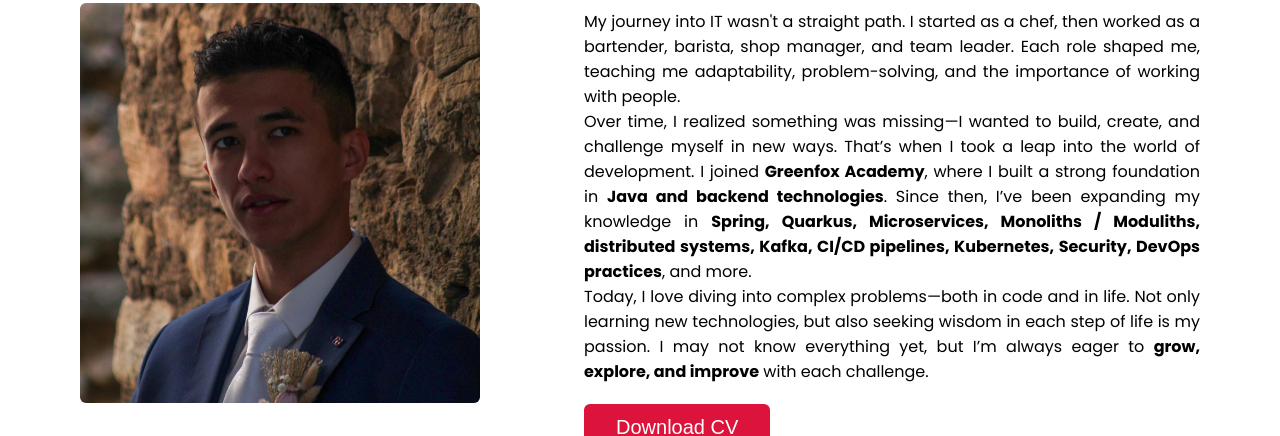
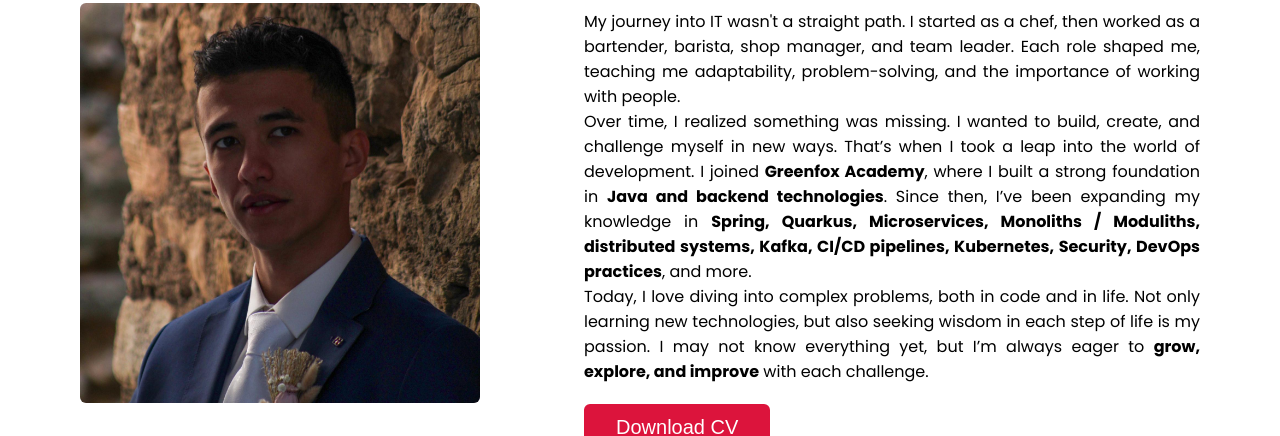
Before and after one commit to NoxEtSol/NoxEtSol.github.io, a plain HTML site: page index.html in a window 1280 px wide. Shown: the part 1065-1501 px from the top of the page. Drawn offline with nearby package versions, Linux system fonts and the light colour scheme.

Commit message:
Update index.html

```diff
--- a/index.html
+++ b/index.html
@@ -68,13 +68,13 @@
     and the importance of working with people.
 </p>
 <p>
-    Over time, I realized something was missing—I wanted to build, create, and challenge myself in new ways.
+    Over time, I realized something was missing. I wanted to build, create, and challenge myself in new ways.
     That’s when I took a leap into the world of development. I joined <strong>Greenfox Academy</strong>, where I built
     a strong foundation in <strong>Java and backend technologies</strong>. Since then, I’ve been expanding my knowledge
     in <strong>Spring, Quarkus, Microservices, Monoliths / Moduliths, distributed systems, Kafka, CI/CD pipelines, Kubernetes, Security, DevOps practices</strong>, and more.
 </p>
 <p>
-    Today, I love diving into complex problems—both in code and in life. Not only learning new technologies, but also seeking wisdom in each step of life is my passion.
+    Today, I love diving into complex problems, both in code and in life. Not only learning new technologies, but also seeking wisdom in each step of life is my passion.
     I may not know everything yet, but I’m always eager to <strong>grow, explore, and improve</strong> with each challenge.
 </p>
                 <form class="download" method="get" action="assets/Adam_Nguyen_Van_CV_ENG.pdf" download>
```
